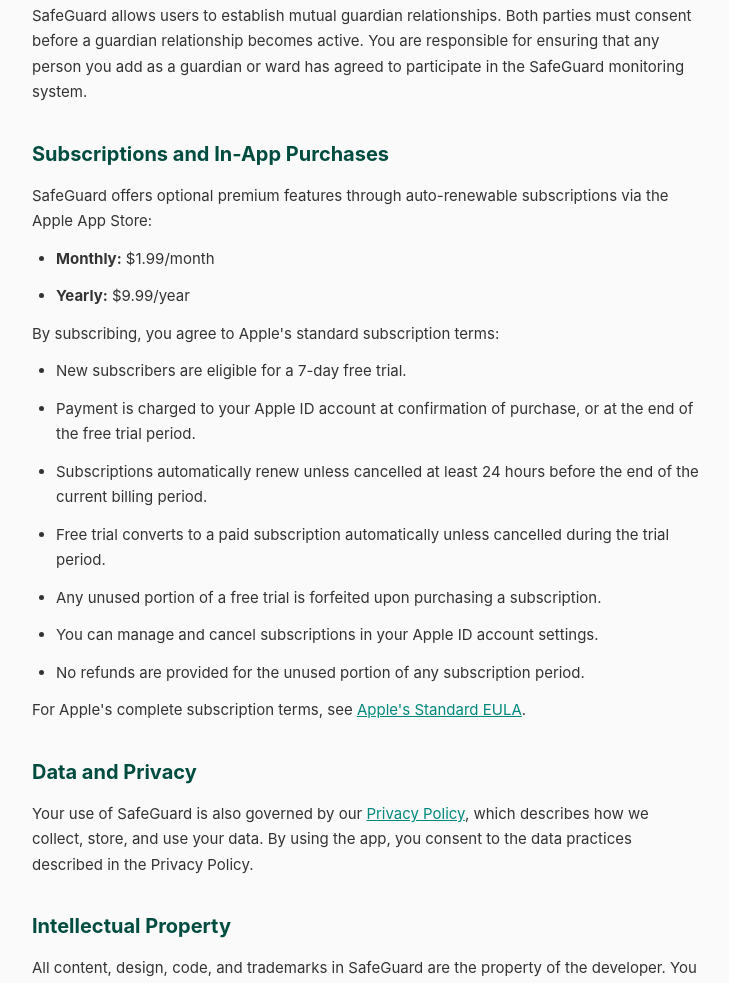
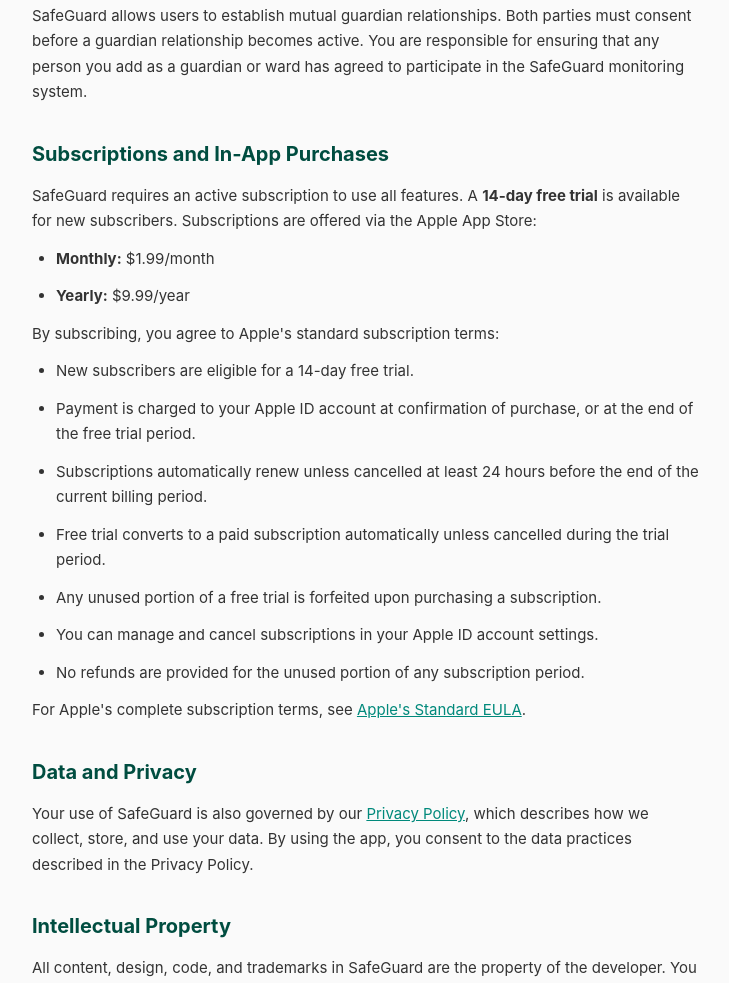
Before and after one commit to stephen986127-bot/SafeGuard, a plain HTML site: page terms.html in a window 1280 px wide. Shown: the part 1613-2596 px from the top of the page, without its empty margins (272-1001 px from the left). Drawn offline with Linux system fonts and the light colour scheme.

Commit message:
Update terms.html

```diff
--- a/terms.html
+++ b/terms.html
@@ -65,14 +65,14 @@
 <p>SafeGuard allows users to establish mutual guardian relationships. Both parties must consent before a guardian relationship becomes active. You are responsible for ensuring that any person you add as a guardian or ward has agreed to participate in the SafeGuard monitoring system.</p>
 
 <h2>Subscriptions and In-App Purchases</h2>
-<p>SafeGuard offers optional premium features through auto-renewable subscriptions via the Apple App Store:</p>
+<p>SafeGuard requires an active subscription to use all features. A <strong>14-day free trial</strong> is available for new subscribers. Subscriptions are offered via the Apple App Store:</p>
 <ul>
   <li><strong>Monthly:</strong> $1.99/month</li>
   <li><strong>Yearly:</strong> $9.99/year</li>
 </ul>
 <p>By subscribing, you agree to Apple's standard subscription terms:</p>
 <ul>
-  <li>New subscribers are eligible for a 7-day free trial.</li>
+  <li>New subscribers are eligible for a 14-day free trial.</li>
   <li>Payment is charged to your Apple ID account at confirmation of purchase, or at the end of the free trial period.</li>
   <li>Subscriptions automatically renew unless cancelled at least 24 hours before the end of the current billing period.</li>
   <li>Free trial converts to a paid subscription automatically unless cancelled during the trial period.</li>
```
